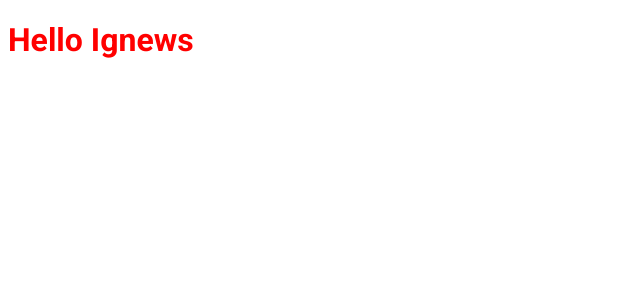
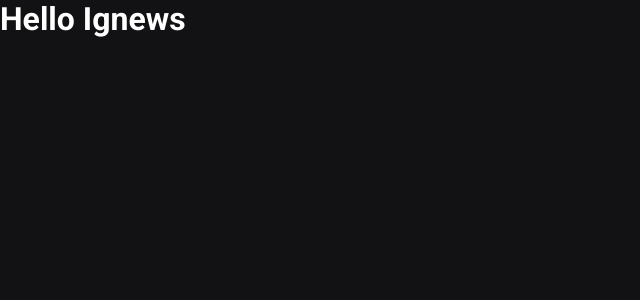
Before and after one commit to AlanPoveda/ignews, a Next.js app: page / in a window 1280 px wide. Shown: the top 300 px of the page, without its empty margins (0-640 px from the left). Built offline with nearby package versions, Linux system fonts and the light colour scheme.

Commit message:
Add the global style and configuration

```diff
--- a/src/pages/_app.tsx
+++ b/src/pages/_app.tsx
@@ -1,4 +1,6 @@
-import { AppProps } from 'next/app'
+import { AppProps } from 'next/app';
+
+import '../styles/global.scss';
 
 function MyApp({ Component, pageProps }: AppProps) {
   return <Component {...pageProps} />
--- a/src/pages/_document.tsx
+++ b/src/pages/_document.tsx
@@ -15,7 +15,6 @@
                         rel="stylesheet"
                     />
 
-                    <title>Ignews</title>
                 </Head>
                 <body>
                     <Main />
--- a/src/pages/index.tsx
+++ b/src/pages/index.tsx
@@ -1,9 +1,15 @@
-import style from '../styles/home.module.scss'
+import Head from 'next/head'
 
 export default function Home() {
   return (
+    <>
+    <Head>
+      <title>ignews</title>
+    </Head>
     <div>
-     <h1 className={style.title}>Hello Ignews</h1>
+     <h1>Hello Ignews</h1>
     </div>
+    </>
+
   )
 }
--- /dev/null
+++ b/src/styles/global.scss
@@ -0,0 +1,35 @@
+* {
+    margin: 0;
+    padding: 0;
+    box-sizing: border-box;
+}
+
+:root {
+    --white: #fff;
+
+    --gray-100: #e1e1e6;
+    --gray-300: #a8a8b3;
+    --gray-900: #121214;
+
+    --cyan-500: #61dafb;
+    --yellow-500: #eba417;
+
+}
+
+body {
+    background:var(--gray-900);
+    color: var(--white);
+}
+
+body, input, textarea, select, button {
+    font: 400 1rem "Roboto", sans-serif;
+}
+
+button {
+    cursor: pointer;
+}
+
+link {
+    color: inherit;
+    text-decoration: none;
+}
--- a/src/styles/home.module.scss
+++ /dev/null
@@ -1,4 +0,0 @@
-.title {
-    color: red;
-    font-family: Roboto;
-}
```
